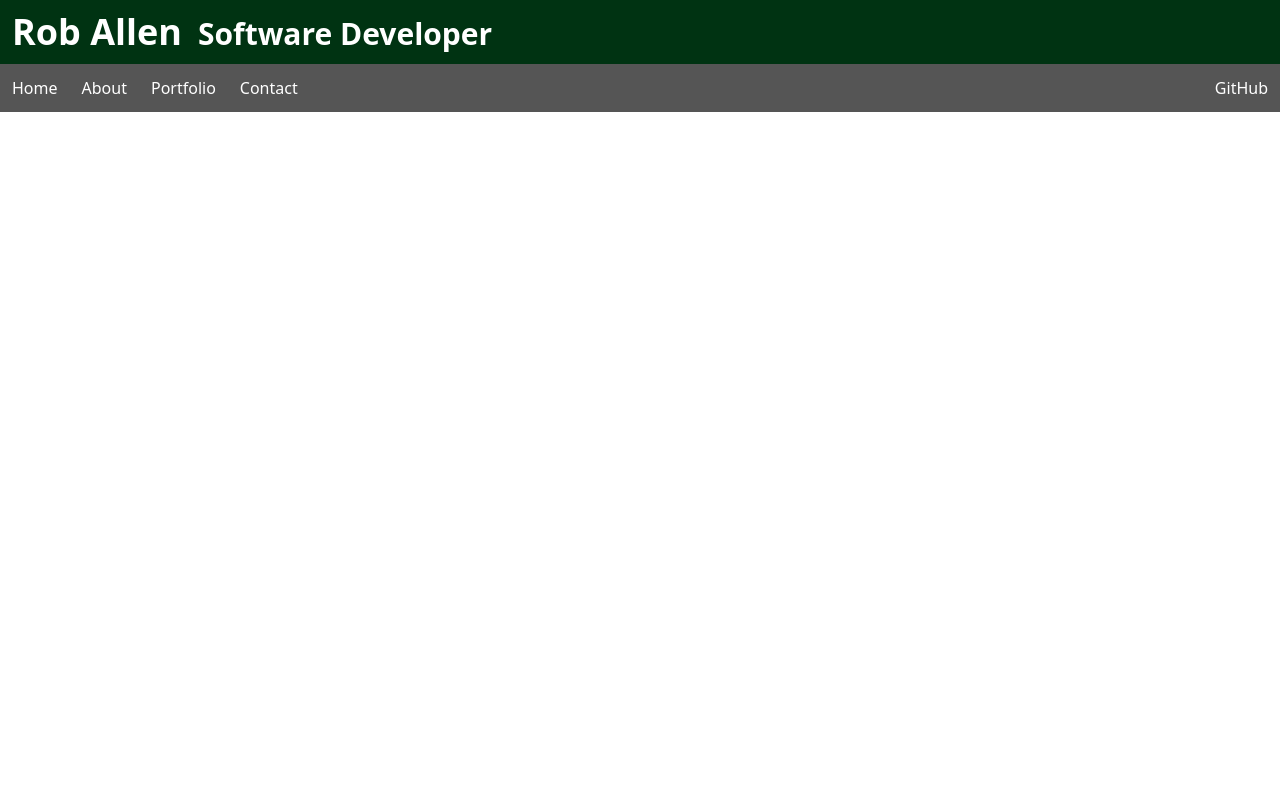
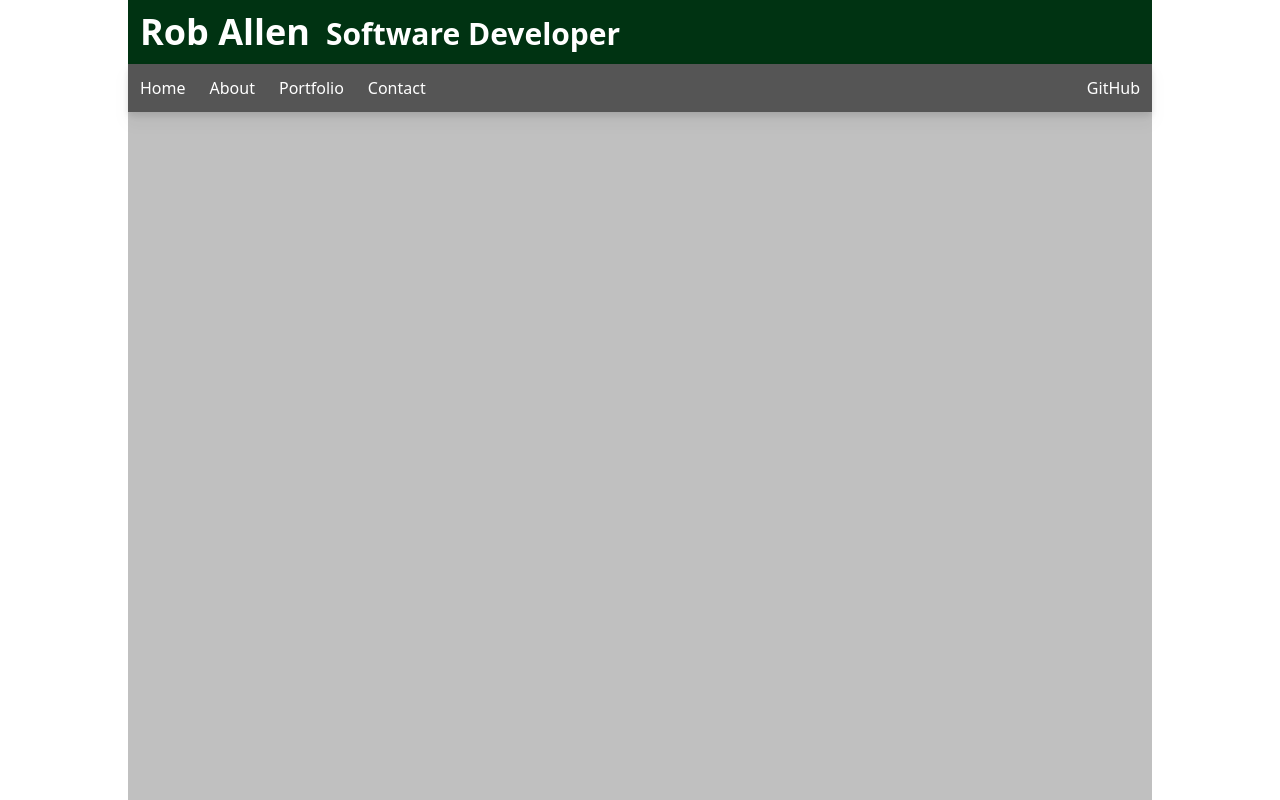
Before and after one commit to sirbacharach/portfolio-website, a React (Vite) app: page / in a window 1280 px wide. Built offline with nearby package versions, Linux system fonts and the light colour scheme.

Commit message:
gets the header back to where I had it with CSS but now with tailwind

```diff
--- a/index.html
+++ b/index.html
@@ -4,7 +4,7 @@
     <meta name="viewport" content="width=device-width, initial-scale=1.0" />
     <title>Rob Allen - Portfolio</title>
   </head>
-  <body class="main">
+  <body>
     <div id="root"></div>
     <script type="module" src="/src/main.jsx"></script>
   </body>
--- a/src/App.jsx
+++ b/src/App.jsx
@@ -3,9 +3,9 @@ import Header from "./Header";
 
 function App() {
   return (
-    <>
+    <div className="bg-bgcolour max-w-screen-lg min-h-screen mx-auto ">
       <Header/>
-    </>
+    </div>
   );
 }
 
--- a/src/Header.jsx
+++ b/src/Header.jsx
@@ -1,7 +1,6 @@
 function Header() {
   return (
-    <div className="bg-gray">
-
+    <div class="bg-blue-500">
       <div className="flex items-baseline bg-darkgreen">
         <div className="pl-3 pr-4 py-3">
           <h1 className="text-white text-4xl font-bold align-end inline-block align-baseline">Rob Allen</h1>
@@ -9,15 +8,15 @@ function Header() {
         <div className="pl-0 py-3 grow"><h2 className="text-white text-3xl font-semibold inline-block align-baseline">Software Developer</h2></div>
       </div>
 
-      <nav className="flex justify-between bg-navbutt">
+      <nav className="flex justify-between drop-shadow-lg bg-navbutt">
             <ul className="flex">
-            <li className="inline-block p-3 bg-navbutt text-white"><a href="">Home</a></li>
-            <li className="inline-block p-3 bg-navbutt text-white"><a href="">About</a></li>
-            <li className="inline-block p-3 bg-navbutt text-white"><a href="">Portfolio</a></li>
-            <li className="inline-block p-3 bg-navbutt text-white"><a href="">Contact</a></li>
+            <li className="inline-block p-3 bg-navbutt text-white hover:bg-sky-700"><a href="">Home</a></li>
+            <li className="inline-block p-3 bg-navbutt text-white hover:bg-sky-700"><a href="">About</a></li>
+            <li className="inline-block p-3 bg-navbutt text-white hover:bg-sky-700"><a href="">Portfolio</a></li>
+            <li className="inline-block p-3 bg-navbutt text-white hover:bg-sky-700"><a href="">Contact</a></li>
             </ul>
             <ul className="flex">
-            <li><a href="" className="inline-block gh p-3 text-white">GitHub</a></li>
+            <li><a href="" className="inline-block p-3 bg-navbutt text-white hover:bg-sky-700">GitHub</a></li>
             </ul>
         </nav>
     </div>
--- a/src/styles.css
+++ b/src/styles.css
@@ -544,6 +544,11 @@ video {
   --tw-backdrop-sepia:  ;
 }
 
+.mx-auto {
+  margin-left: auto;
+  margin-right: auto;
+}
+
 .inline-block {
   display: inline-block;
 }
@@ -552,16 +557,69 @@ video {
   display: flex;
 }
 
+.min-h-screen {
+  min-height: 100vh;
+}
+
+.max-w-lg {
+  max-width: 32rem;
+}
+
+.max-w-xl {
+  max-width: 36rem;
+}
+
+.max-w-md {
+  max-width: 28rem;
+}
+
+.max-w-screen-lg {
+  max-width: 1024px;
+}
+
 .grow {
   flex-grow: 1;
+}
+
+.content-center {
+  align-content: center;
+}
+
+.items-center {
+  align-items: center;
 }
 
 .items-baseline {
   align-items: baseline;
 }
 
+.justify-center {
+  justify-content: center;
+}
+
 .justify-between {
   justify-content: space-between;
+}
+
+.self-auto {
+  align-self: auto;
+}
+
+.self-center {
+  align-self: center;
+}
+
+.overflow-hidden {
+  overflow: hidden;
+}
+
+.rounded-xl {
+  border-radius: 0.75rem;
+}
+
+.bg-bgcolour {
+  --tw-bg-opacity: 1;
+  background-color: rgb(192 192 192 / var(--tw-bg-opacity));
 }
 
 .bg-darkgreen {
@@ -572,6 +630,16 @@ video {
 .bg-navbutt {
   --tw-bg-opacity: 1;
   background-color: rgb(85 85 85 / var(--tw-bg-opacity));
+}
+
+.bg-white {
+  --tw-bg-opacity: 1;
+  background-color: rgb(255 255 255 / var(--tw-bg-opacity));
+}
+
+.bg-blue-500 {
+  --tw-bg-opacity: 1;
+  background-color: rgb(59 130 246 / var(--tw-bg-opacity));
 }
 
 .p-3 {
@@ -621,3 +689,39 @@ video {
   --tw-text-opacity: 1;
   color: rgb(255 255 255 / var(--tw-text-opacity));
 }
+
+.shadow-md {
+  --tw-shadow: 0 4px 6px -1px rgb(0 0 0 / 0.1), 0 2px 4px -2px rgb(0 0 0 / 0.1);
+  --tw-shadow-colored: 0 4px 6px -1px var(--tw-shadow-color), 0 2px 4px -2px var(--tw-shadow-color);
+  box-shadow: var(--tw-ring-offset-shadow, 0 0 #0000), var(--tw-ring-shadow, 0 0 #0000), var(--tw-shadow);
+}
+
+.drop-shadow-lg {
+  --tw-drop-shadow: drop-shadow(0 10px 8px rgb(0 0 0 / 0.04)) drop-shadow(0 4px 3px rgb(0 0 0 / 0.1));
+  filter: var(--tw-blur) var(--tw-brightness) var(--tw-contrast) var(--tw-grayscale) var(--tw-hue-rotate) var(--tw-invert) var(--tw-saturate) var(--tw-sepia) var(--tw-drop-shadow);
+}
+
+.hover\:bg-sky-700:hover {
+  --tw-bg-opacity: 1;
+  background-color: rgb(3 105 161 / var(--tw-bg-opacity));
+}
+
+@media (min-width: 768px) {
+  .md\:max-w-2xl {
+    max-width: 42rem;
+  }
+}
+
+@media (min-width: 1024px) {
+  .lg\:flex {
+    display: flex;
+  }
+
+  .lg\:max-w-2xl {
+    max-width: 42rem;
+  }
+
+  .lg\:shrink-0 {
+    flex-shrink: 0;
+  }
+}
```
